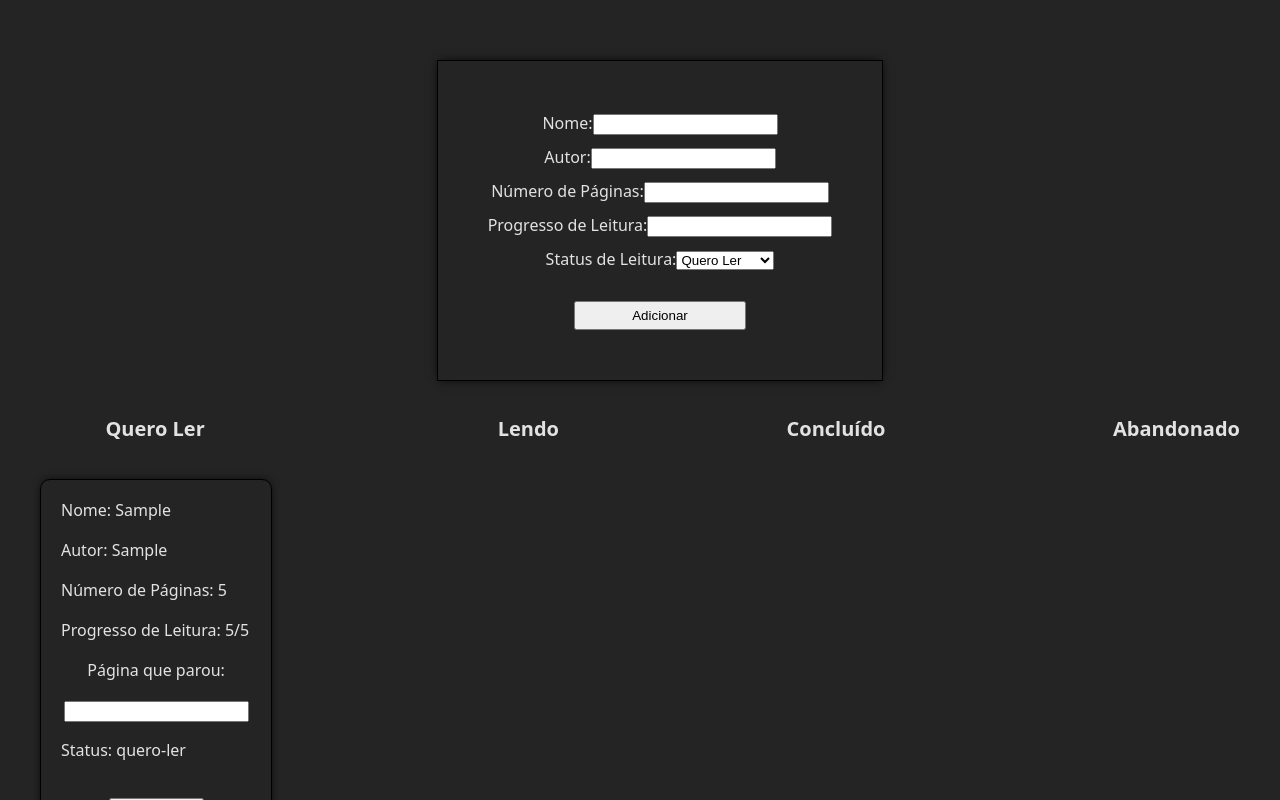
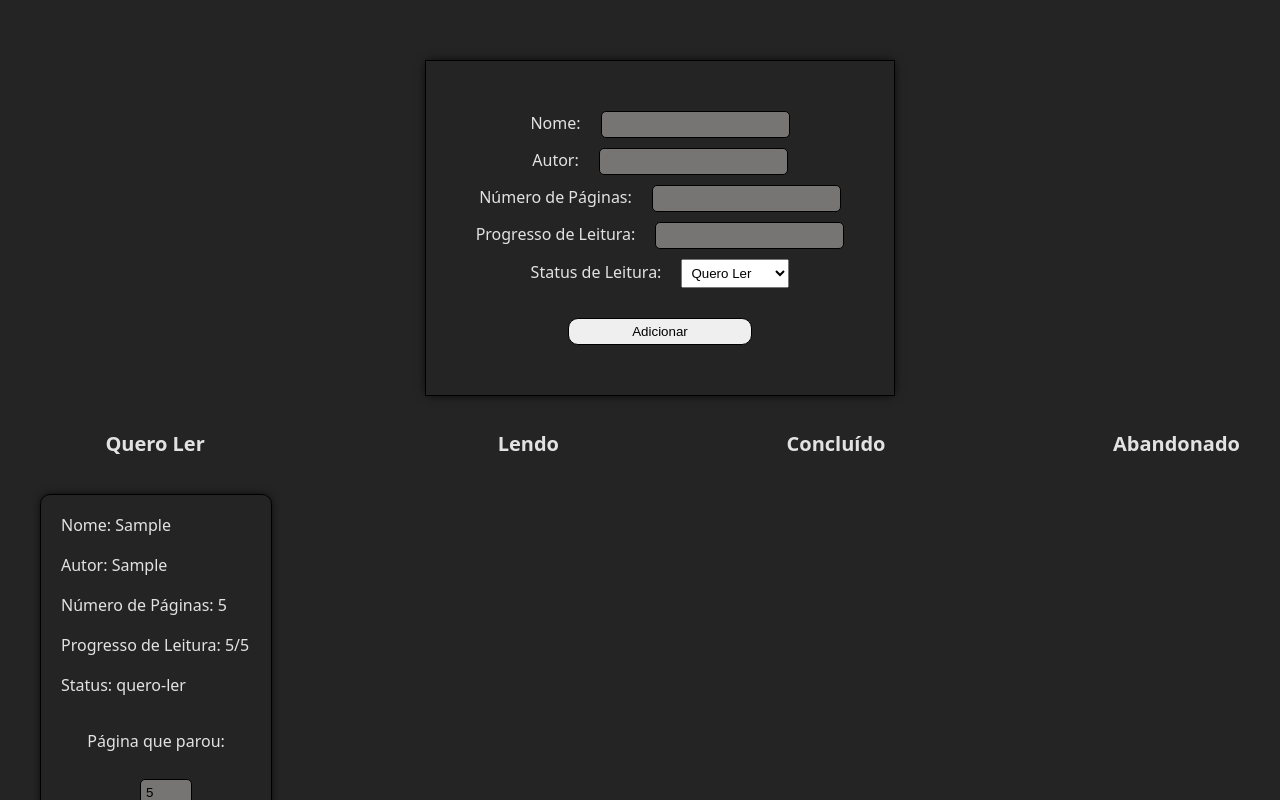
Before and after one commit to ufjf-dcc207/ufjf-dcc207-2024-3-a-trb3-matheusribeiro, a React (Vite) app: page / in a window 1280 px wide. Both pictures are taken after typing "Sample", "Sample", "5", "5" into the empty fields and a click on the button "Adicionar". Shown: the top 800 px of the page. Built offline with nearby package versions, Linux system fonts and the light colour scheme.

Commit message:
adiciona função de editar progresso

```diff
--- a/src/App.tsx
+++ b/src/App.tsx
@@ -1,42 +1,51 @@
-import { useReducer } from 'react';
-import './App.css'
-import Add from './components/Add'
-import BookList from './components/BookList'
+import { useReducer } from "react";
+import "./App.css";
+import Add from "./components/Add";
+import BookList from "./components/BookList";
 import { BookType } from "./types/Book";
 
-interface AppState{
-  books: BookType[],
+interface AppState {
+  books: BookType[];
 }
 
-type AppAction = {type: 'ADD_BOOK'; payload: BookType};
+type AppAction =
+  | { type: "ADD_BOOK"; payload: BookType }
+  | { type: "UPDATE_BOOK"; payload: BookType };
 
-const initialState: AppState ={
+const initialState: AppState = {
   books: [],
-}
+};
 
-
-function reducer(state: AppState, action: AppAction) : AppState {
-  switch (action.type){
-    case 'ADD_BOOK':
-      return{
+function reducer(state: AppState, action: AppAction): AppState {
+  switch (action.type) {
+    case "ADD_BOOK":
+      return {
         ...state,
         books: [...state.books, action.payload],
       };
+    case "UPDATE_BOOK":
+      return {
+        ...state,
+        books: state.books.map((book) =>
+          book.id === action.payload.id ? action.payload : book
+        ),
+      };
+    default:
+      return state;
   }
 }
 
 function App() {
-
   const [state, dispatch] = useReducer(reducer, initialState);
 
   return (
     <>
       <div>
-        <Add dispatch={dispatch}/>
-        <BookList books={state.books}/>
+        <Add dispatch={dispatch} />
+        <BookList books={state.books} dispatch={dispatch}/>
       </div>
     </>
-  )
+  );
 }
 
-export default App
+export default App;
--- a/src/components/Add.css
+++ b/src/components/Add.css
@@ -1,4 +1,4 @@
-.containerForm{
+.containerForm {
   display: flex;
   justify-content: center;
   align-items: center;
@@ -6,7 +6,7 @@
   padding: 20px;
 }
 
-.form{
+.form {
   display: flex;
   flex-direction: column;
   justify-content: center;
@@ -17,8 +17,23 @@
   box-shadow: 0px 0px 10px -2px black;
 }
 
-button{
+button {
   padding: 5px;
   width: 50%;
   margin-top: 20px;
+  border-radius: 10px;
+  border: 1px solid black;
 }
+
+input {
+  padding: 5px;
+  border-radius: 5px;
+  background-color: rgb(119, 116, 116);
+  margin-left: 20px;
+  border: 1px solid black;
+}
+
+select{
+    margin-left: 20px;
+    padding: 5px;
+}
--- a/src/components/Book.css
+++ b/src/components/Book.css
@@ -14,3 +14,10 @@
     text-align: start;
     font-size: 16px;
 }
+
+.edit{
+    display: flex;
+    flex-direction: column;
+    gap: 10px;
+    align-items: center;
+}
--- a/src/components/Book.tsx
+++ b/src/components/Book.tsx
@@ -1,22 +1,51 @@
+import { useRef } from "react";
 import { BookType } from "../types/Book";
 import "./Book.css";
 
-interface BookProps{
+interface BookProps {
   book: BookType;
+  dispatch: (action: { type: "UPDATE_BOOK"; payload: BookType }) => void;
 }
 
-export default function Book({book} : BookProps) {
+export default function Book({ book, dispatch }: BookProps) {
+  const progressRef = useRef<HTMLInputElement>(null);
+  const statusRef = useRef<HTMLSelectElement>(null);
+
+  const handleUpdate = () => {
+    const newProgress = Number(progressRef.current?.value);
+    const newStatus = statusRef.current?.value as string;
+
+    dispatch({
+      type: "UPDATE_BOOK",
+      payload: {
+        ...book,
+        progress: Math.min(newProgress, book.pages),
+        status: newStatus,
+      },
+    });
+  };
+
   return (
     <div className="book">
       <div className="textContainer">
         <p className="text">Nome: {book.name}</p>
         <p className="text">Autor: {book.author}</p>
         <p className="text">Número de Páginas: {book.pages}</p>
-        <p className="text">Progresso de Leitura: {book.progress}/{book.pages}</p>
-        <p>Página que parou: </p>
-        <input type="number" min={0} />
+        <p className="text">
+          Progresso de Leitura: {book.progress}/{book.pages}
+        </p>
         <p className="text">Status: {book.status}</p>
-
+        <div className="edit">
+          <p>Página que parou: </p>
+          <input type="number" id="progress" min={0} max={book.pages} ref={progressRef} defaultValue={book.progress} onBlur={handleUpdate}/>
+          <label htmlFor="status">Status de Leitura:</label>
+          <select id="status" onBlur={handleUpdate} ref={statusRef} defaultValue={book.status} required>
+            <option value="quero-ler">Quero Ler</option>
+            <option value="lendo">Lendo</option>
+            <option value="concluido">Concluído</option>
+            <option value="abandonado">Abandonado</option>
+          </select>
+        </div>
         <button type="submit">Editar</button>
       </div>
     </div>
--- a/src/components/BookList.tsx
+++ b/src/components/BookList.tsx
@@ -4,9 +4,10 @@ import { BookType } from "../types/Book";
 
 interface BookListProps {
   books: BookType[];
+  dispatch: (action: { type: "UPDATE_BOOK"; payload: BookType }) => void;
 }
 
-export default function BookList({ books }: BookListProps) {
+export default function BookList({ books , dispatch}: BookListProps) {
   const categorias = {
     "quero-ler": "Quero Ler",
     "lendo": "Lendo",
@@ -23,7 +24,7 @@ export default function BookList({ books }: BookListProps) {
               .filter((livro) => livro.status === status)
               .map((book) => (
                 <li key={book.id}>
-                  <Book book={book} />
+                  <Book book={book} dispatch={dispatch}/>
                 </li>
               ))}
         </div>
--- a/src/types/Book.ts
+++ b/src/types/Book.ts
@@ -4,5 +4,5 @@ export interface BookType{
     author: string,
     pages: number,
     progress: number,
-    status: "quero-ler" | "lendo" | "concluido" | "abandonado";
+    status: string;
 }
```
Lines whose indentation alone changed are shown as unchanged.
